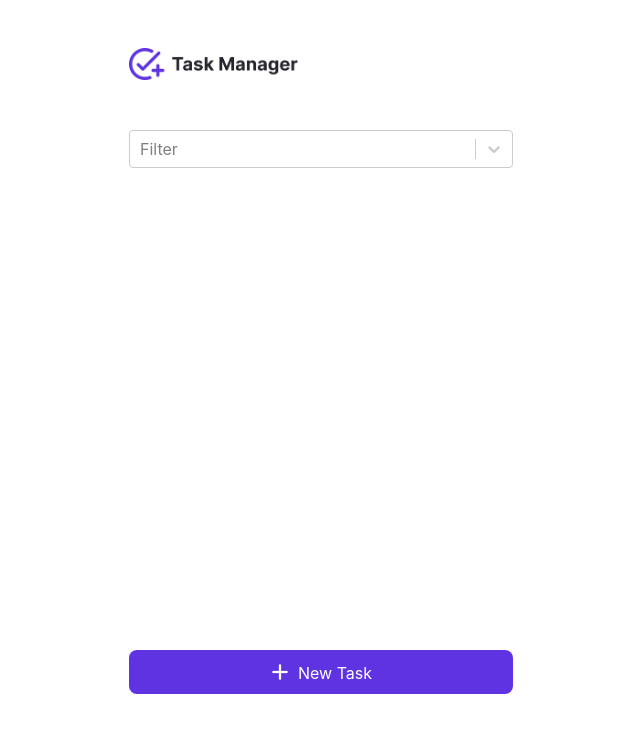
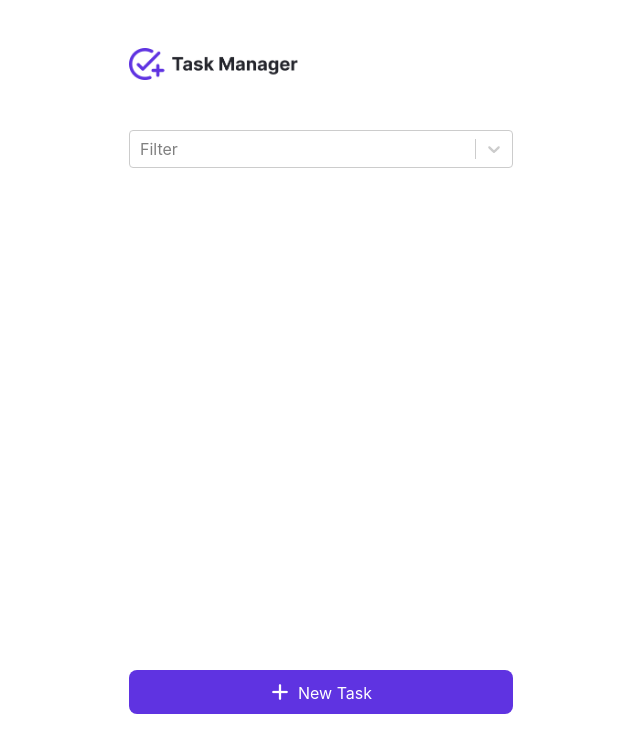
Before and after one commit to carmellit2002/TodoListTictuk, a React (Create React App) app in the folder todo-list-tictuk/: page / in a window 1280 px wide. Shown: the top 752 px of the page, without its empty margins (319-959 px from the left). Built offline with nearby package versions, Linux system fonts and the light colour scheme.

Commit message:
Added scroll in case of task overflow

```diff
--- a/todo-list-tictuk/src/Containers/HomepageContent/styles.js
+++ b/todo-list-tictuk/src/Containers/HomepageContent/styles.js
@@ -8,5 +8,5 @@ export const HomepageContentContainer = styled.div`
     flex-direction: column;
     justify-content: center;
 
-    margin-top: 50px;
+    margin: 50px 0px 20px 0px;
 `;
--- a/todo-list-tictuk/src/Containers/TasksList/styles.js
+++ b/todo-list-tictuk/src/Containers/TasksList/styles.js
@@ -8,9 +8,11 @@ export const TasksListContainer = styled.div`
     align-content: center;
     flex-direction: column;
 
-    margin-top: 50px;
+    margin-top: 20px;
 
     .task:not(:last-child) {
-        margin-bottom: 5px;
+        margin-bottom: 15px;
     }
+
+    overflow-y: scroll;
 `;
```
